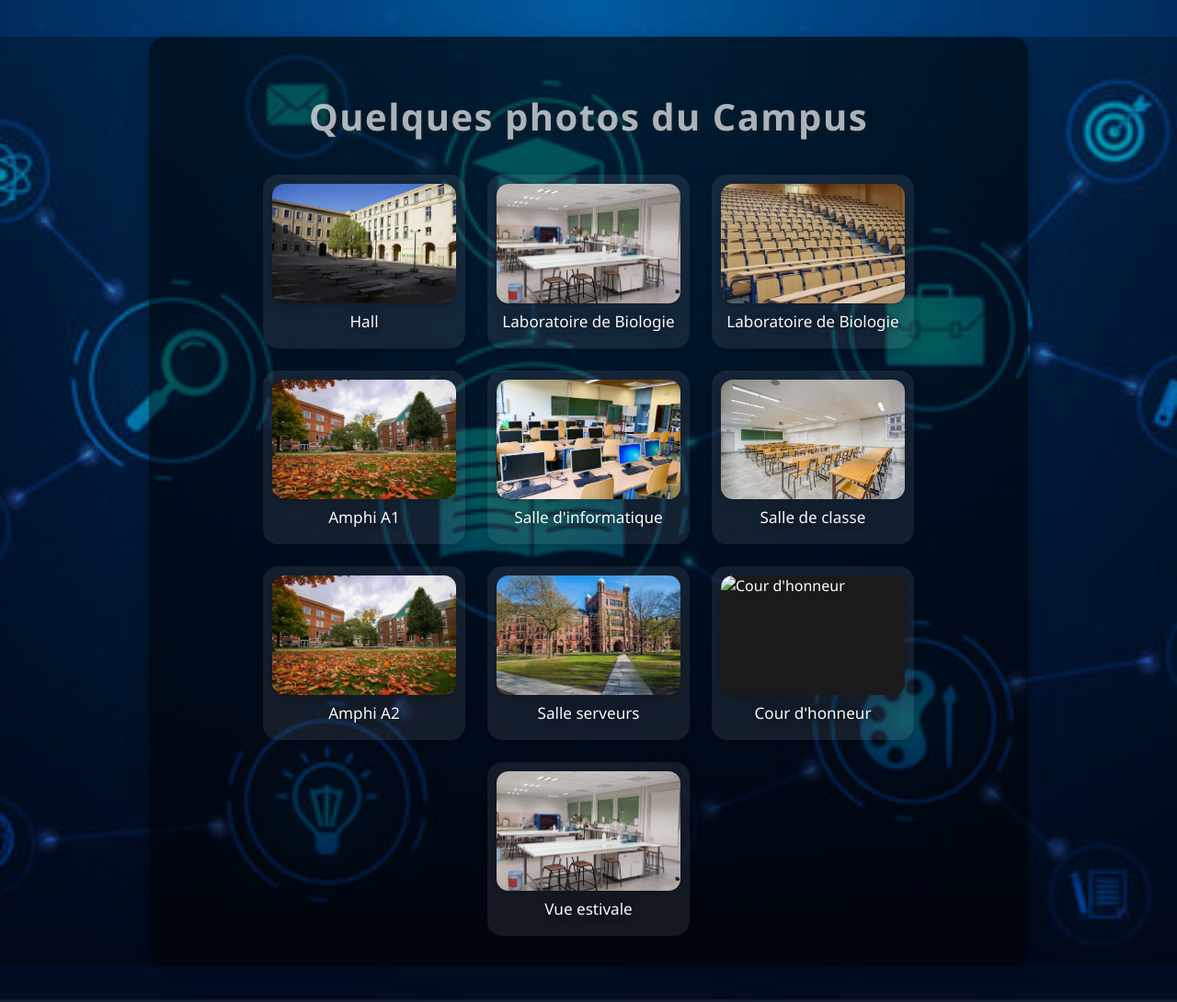
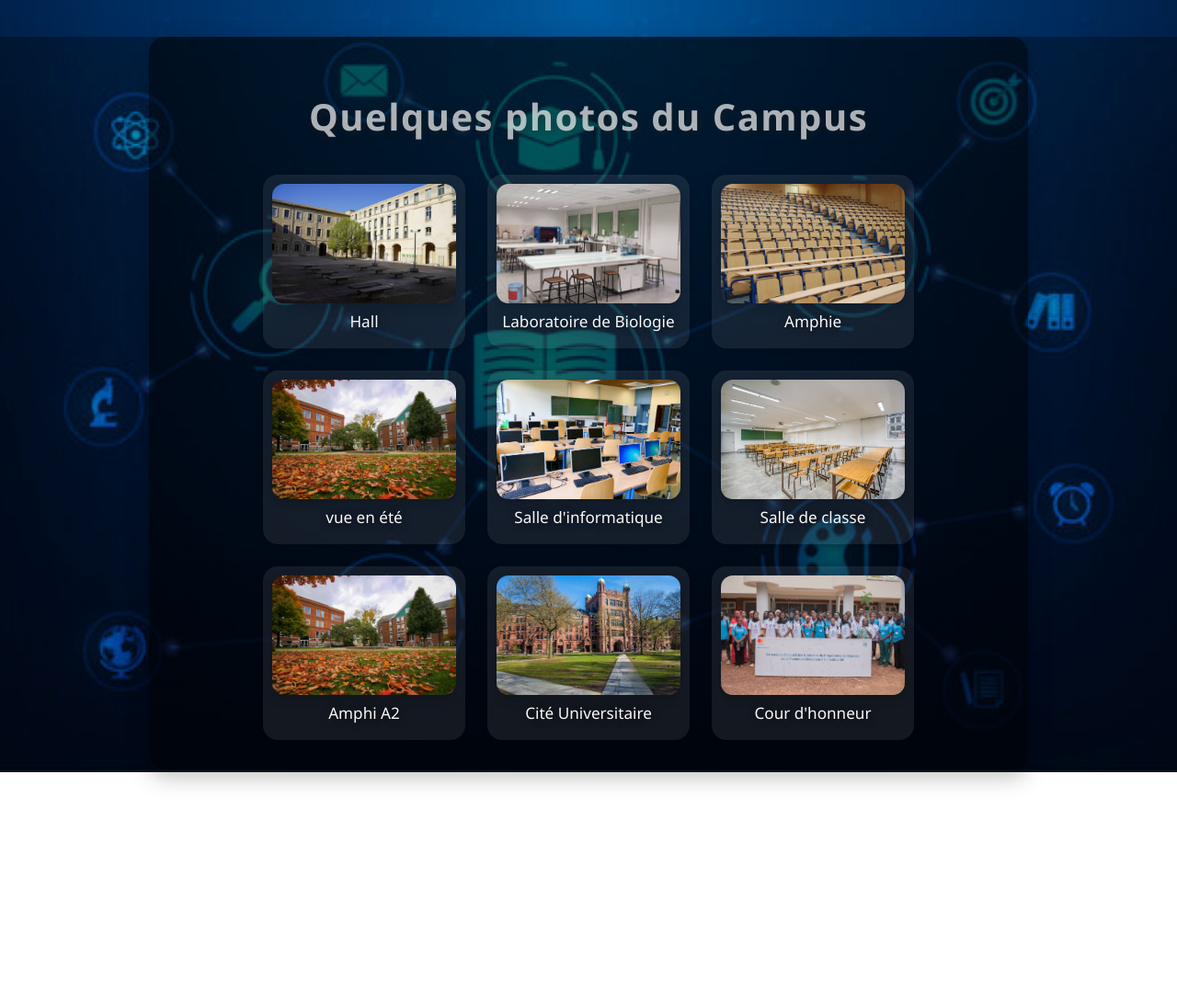
Before and after one commit to Eva692/Projet, a plain HTML site: page docs/Galerie.html in a window 1280 px wide. Shown: the whole page at 92% size. After the commit the page ends 840 px from the top, so only its background shows below. Drawn offline with Linux system fonts and the light colour scheme.

Commit message:
Update Galerie.html

```diff
--- a/docs/Galerie.html
+++ b/docs/Galerie.html
@@ -106,12 +106,12 @@
         <p class="caption">Laboratoire de Biologie</p>
       </div>
       <div class="photo-block">
-        <img src="image4.jpg" class="image-zoom" alt="Laboratoire de Biologie 2" />
-        <p class="caption">Laboratoire de Biologie</p>
+        <img src="image4.jpg" class="image-zoom" alt="Amphie" />
+        <p class="caption">Amphie</p>
       </div>
       <div class="photo-block">
         <img src="image3.jpg" class="image-zoom" alt="Amphi A1" />
-        <p class="caption">Amphi A1</p>
+        <p class="caption">vue en été </p>
       </div>
       <div class="photo-block">
         <img src="image6.jpg" class="image-zoom" alt="Salle d'informatique" />
@@ -127,15 +127,11 @@
       </div>
       <div class="photo-block">
         <img src="image9.jpg" class="image-zoom" alt="Salle serveurs" />
-        <p class="caption">Salle serveurs</p>
+        <p class="caption"> Cité Universitaire</p>
       </div>
       <div class="photo-block">
-        <img src="" class="image-zoom" alt="Cour d'honneur" />
+        <img src="image8.jpg" class="image-zoom" alt="Cour d'honneur" />
         <p class="caption">Cour d'honneur</p>
-      </div>
-      <div class="photo-block">
-        <img src="image5.jpg" class="image-zoom" alt="Campus en été" />
-        <p class="caption">Vue estivale</p>
       </div>
     </section>
   </main>
```
